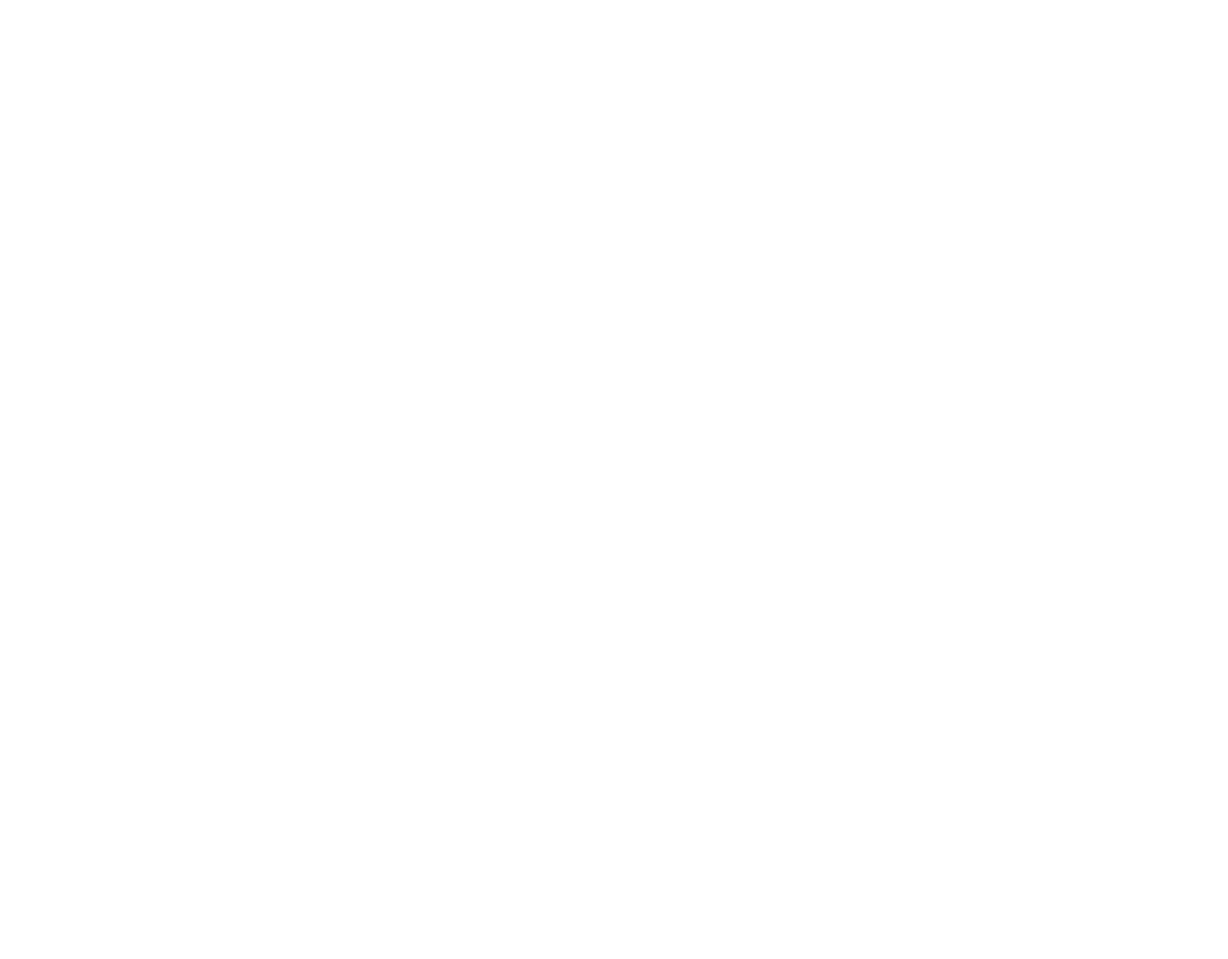
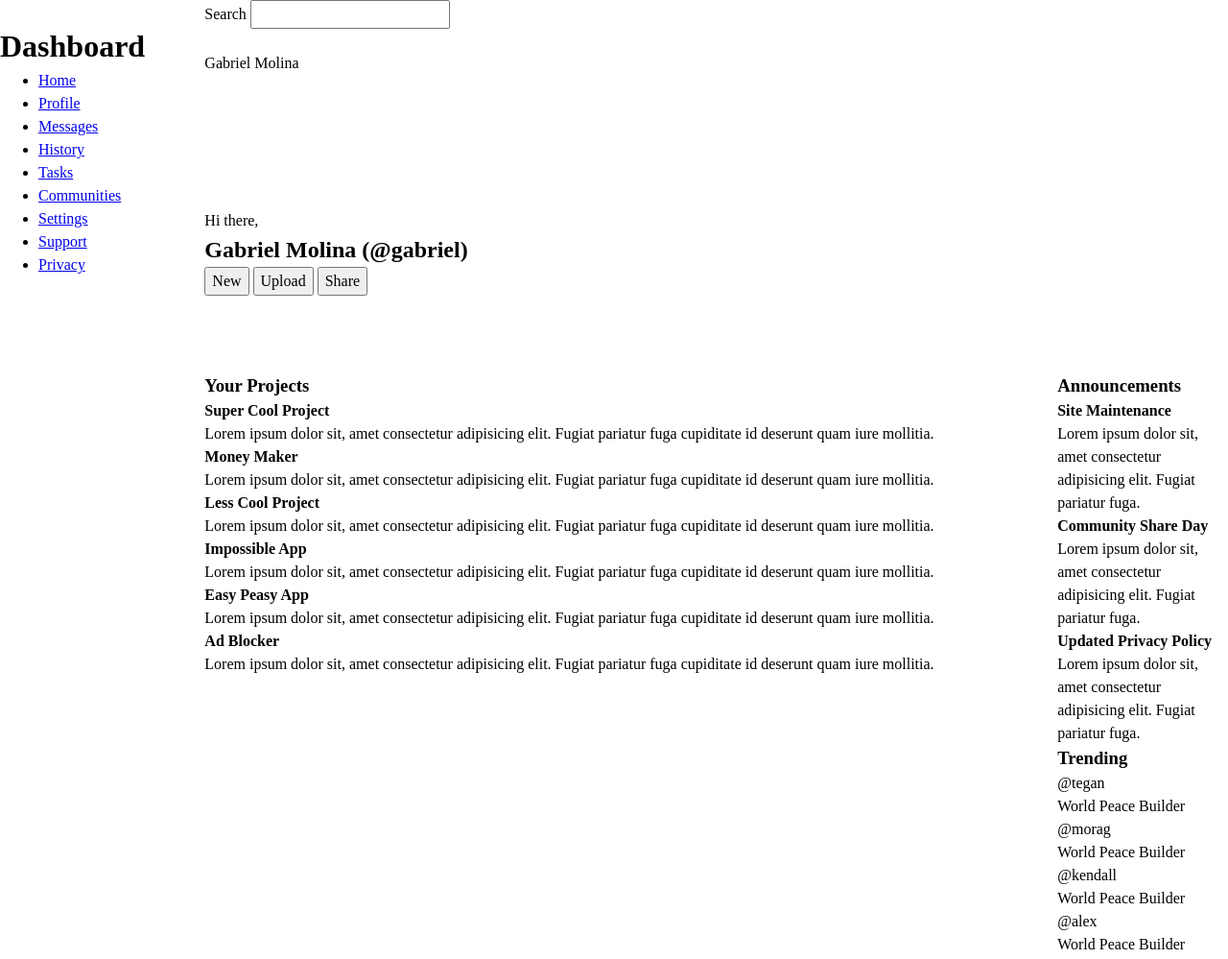
Before and after one commit to gabriel-2600/odin_admin-dashboard, a plain HTML site: page index.html in a window 1280 px wide. Shown: the whole page at 96% size. Before the commit the page ends 800 px from the top, so only its background shows below. Drawn offline with Linux system fonts and the light colour scheme.

Commit message:
Added grid layout styles

```diff
--- a/index.html
+++ b/index.html
@@ -8,5 +8,185 @@
     <link rel="stylesheet" href="styles.css" />
   </head>
 
-  <body></body>
+  <body>
+    <div class="main-container">
+      <div class="dashboard">
+        <div class="dashboard-header">
+          <img src="" alt="" />
+          <h1>Dashboard</h1>
+        </div>
+
+        <div class="uppder-dashboard">
+          <ul>
+            <li><a href="#">Home</a></li>
+            <li><a href="#">Profile</a></li>
+            <li><a href="#">Messages</a></li>
+            <li><a href="#">History</a></li>
+            <li><a href="#">Tasks</a></li>
+            <li><a href="#">Communities</a></li>
+          </ul>
+        </div>
+
+        <div class="lower-dashboard">
+          <ul>
+            <li><a href="#">Settings</a></li>
+            <li><a href="#">Support</a></li>
+            <li><a href="#">Privacy</a></li>
+          </ul>
+        </div>
+      </div>
+
+      <div class="upper-section">
+        <div>
+          <label for="search-bar">Search</label>
+          <input type="search" id="search-bar" name="q" />
+        </div>
+
+        <div class="profile">
+          <img src="" alt="" />
+          <img src="" alt="" />
+          <p>Gabriel Molina</p>
+        </div>
+      </div>
+
+      <div class="create-content-section">
+        <div class="profile-image">
+          <img src="" alt="" />
+        </div>
+
+        <div>
+          <p>Hi there,</p>
+          <h2>Gabriel Molina (@gabriel)</h2>
+        </div>
+
+        <div class="buttons-container">
+          <button class="new">New</button>
+          <button class="upload">Upload</button>
+          <button class="share">Share</button>
+        </div>
+      </div>
+
+      <div class="content-section">
+        <div class="project-section">
+          <h3>Your Projects</h3>
+
+          <div class="projects-container">
+            <div class="project-card">
+              <h4>Super Cool Project</h4>
+              <p>
+                Lorem ipsum dolor sit, amet consectetur adipisicing elit. Fugiat
+                pariatur fuga cupiditate id deserunt quam iure mollitia.
+              </p>
+            </div>
+
+            <div class="project-card">
+              <h4>Money Maker</h4>
+              <p>
+                Lorem ipsum dolor sit, amet consectetur adipisicing elit. Fugiat
+                pariatur fuga cupiditate id deserunt quam iure mollitia.
+              </p>
+            </div>
+
+            <div class="project-card">
+              <h4>Less Cool Project</h4>
+              <p>
+                Lorem ipsum dolor sit, amet consectetur adipisicing elit. Fugiat
+                pariatur fuga cupiditate id deserunt quam iure mollitia.
+              </p>
+            </div>
+
+            <div class="project-card">
+              <h4>Impossible App</h4>
+              <p>
+                Lorem ipsum dolor sit, amet consectetur adipisicing elit. Fugiat
+                pariatur fuga cupiditate id deserunt quam iure mollitia.
+              </p>
+            </div>
+
+            <div class="project-card">
+              <h4>Easy Peasy App</h4>
+              <p>
+                Lorem ipsum dolor sit, amet consectetur adipisicing elit. Fugiat
+                pariatur fuga cupiditate id deserunt quam iure mollitia.
+              </p>
+            </div>
+
+            <div class="project-card">
+              <h4>Ad Blocker</h4>
+              <p>
+                Lorem ipsum dolor sit, amet consectetur adipisicing elit. Fugiat
+                pariatur fuga cupiditate id deserunt quam iure mollitia.
+              </p>
+            </div>
+          </div>
+        </div>
+
+        <div class="announcement-section">
+          <h3>Announcements</h3>
+
+          <div class="announcements-container">
+            <div class="announcement">
+              <h4>Site Maintenance</h4>
+              <p>
+                Lorem ipsum dolor sit, amet consectetur adipisicing elit. Fugiat
+                pariatur fuga.
+              </p>
+            </div>
+
+            <div class="announcement">
+              <h4>Community Share Day</h4>
+              <p>
+                Lorem ipsum dolor sit, amet consectetur adipisicing elit. Fugiat
+                pariatur fuga.
+              </p>
+            </div>
+
+            <div class="announcement">
+              <h4>Updated Privacy Policy</h4>
+              <p>
+                Lorem ipsum dolor sit, amet consectetur adipisicing elit. Fugiat
+                pariatur fuga.
+              </p>
+            </div>
+          </div>
+        </div>
+
+        <div class="trending-section">
+          <h3>Trending</h3>
+
+          <div class="users-containers">
+            <div class="user">
+              <div class="user-info">
+                <p>@tegan</p>
+                <p>World Peace Builder</p>
+              </div>
+            </div>
+
+            <div class="user">
+              <div class="user-info">
+                <p>@morag</p>
+                <p>World Peace Builder</p>
+              </div>
+            </div>
+
+            <div class="user">
+              <div class="user-info">
+                <p>@kendall</p>
+                <p>World Peace Builder</p>
+              </div>
+            </div>
+
+            <div class="user">
+              <div class="user-info">
+                <p>@alex</p>
+                <p>World Peace Builder</p>
+              </div>
+            </div>
+          </div>
+        </div>
+      </div>
+
+      <!-- Main Container End div -->
+    </div>
+  </body>
 </html>
--- a/styles.css
+++ b/styles.css
@@ -0,0 +1,91 @@
+/* CSS Reset */
+*,
+*::before,
+*::after {
+  box-sizing: border-box;
+}
+
+* {
+  margin: 0;
+}
+
+body {
+  line-height: 1.5;
+  -webkit-font-smoothing: antialiased;
+}
+
+input,
+button,
+textarea,
+select {
+  font: inherit;
+}
+
+p,
+h1,
+h2,
+h3,
+h4,
+h5,
+h6 {
+  overflow-wrap: break-word;
+}
+
+h1,
+h2,
+h3,
+h4,
+h5,
+h6 {
+  text-wrap: balance;
+}
+
+/* CSS Styles */
+/* Main Container Grid Layout */
+.main-container {
+  display: grid;
+  grid-template-columns: 1fr 5fr;
+  grid-template-rows: 1fr 1fr 4fr;
+}
+
+.dashboard {
+  grid-column: 1 / 2;
+  grid-row: 1 / 4;
+}
+
+.upper-section {
+  grid-column: 2 / 3;
+  grid-row: 1 / 2;
+}
+
+.create-content-section {
+  grid-column: 2 / 3;
+  grid-row: 2 / 3;
+}
+
+.content-section {
+  grid-column: 2 / 3;
+  grid-row: 3 / 4;
+}
+
+/* Content Section Grid Layout */
+.content-section {
+  display: grid;
+  grid-template-columns: 5fr 1fr;
+  grid-template-rows: 1fr 1fr;
+}
+
+.project-section {
+  grid-column: 1 / 2;
+  grid-row: 1 / 3;
+}
+
+.announcement-section {
+  grid-column: 2 / 3;
+  grid-row: 1 / 2;
+}
+
+.trending-section {
+  grid-column: 2 / 3;
+  grid-row: 2 / 3;
+}
```
